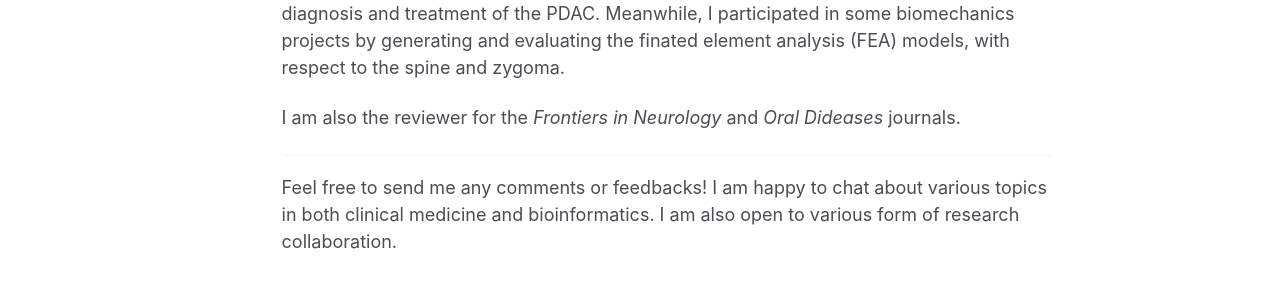
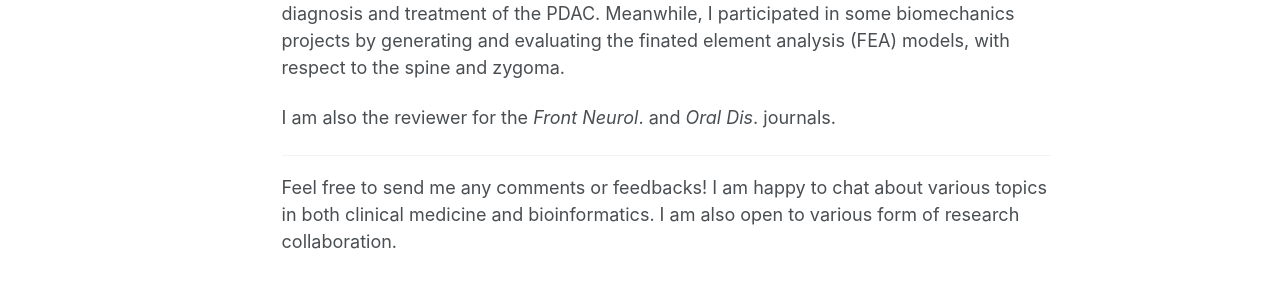
Before and after one commit to yifanfu01/yifanfu01.github.io, a Jekyll site: the page built from _pages/about.md, in a window 1280 px wide and 1257 px high. Shown: the part 580-880 px from the top of the window. Built offline with Jekyll 4.4.1, drawn with Linux system fonts in a browser that asks for light colours; some web fonts are replaced.

Commit message:
Update about.md

```diff
--- a/_pages/about.md
+++ b/_pages/about.md
@@ -14,7 +14,7 @@ I am currently a M.D. candidate at the Chinese Academy of Medical Sciences (CAMS
 My research interest focuses on the application of cumputational methods in the clinical research and fundamental research.
 As a M.D. candidate with multidisciplinary background, I am particularly interested in the intergration of multi-omics data and dedicate to hetergeneity of tumor microenvironment (TME). Recently, I worked with my colleagues from Peking Union Medical College Hospital (PUMCH) and revealed the heterogeneity of neutrophils extracellular traps (NETs) in the pancreatic ductal adenocarcinoma (PDAC) and identitied several promising prognostic markers. My goal is to clarify the sophisticated TME in the PDAC and promote the diagnosis and treatment of the PDAC. Meanwhile, I participated in some biomechanics projects by generating and evaluating the finated element analysis (FEA) models, with respect to the spine and zygoma.
 
-I am also the reviewer for the _Frontiers in Neurology_ and _Oral Dideases_ journals.
+I am also the reviewer for the _Front Neurol_. and _Oral Dis_. journals.
 
 
 ----
```
